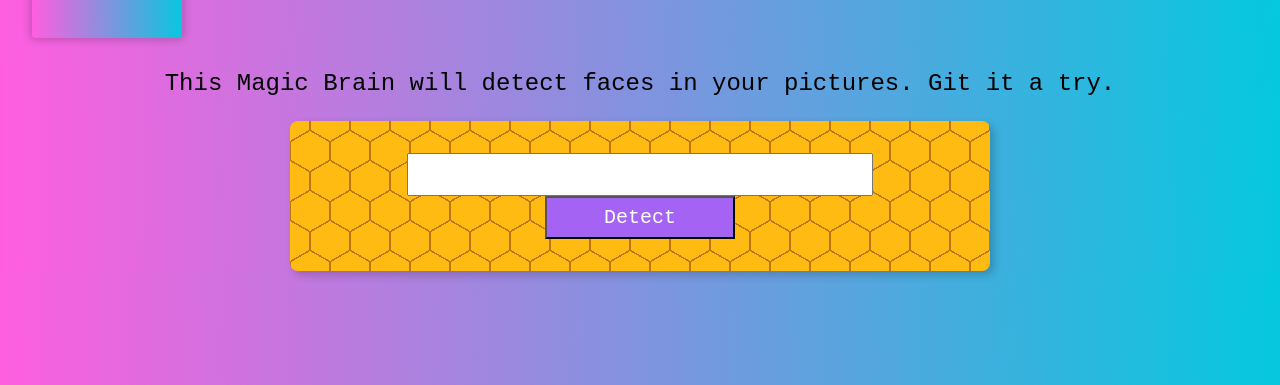
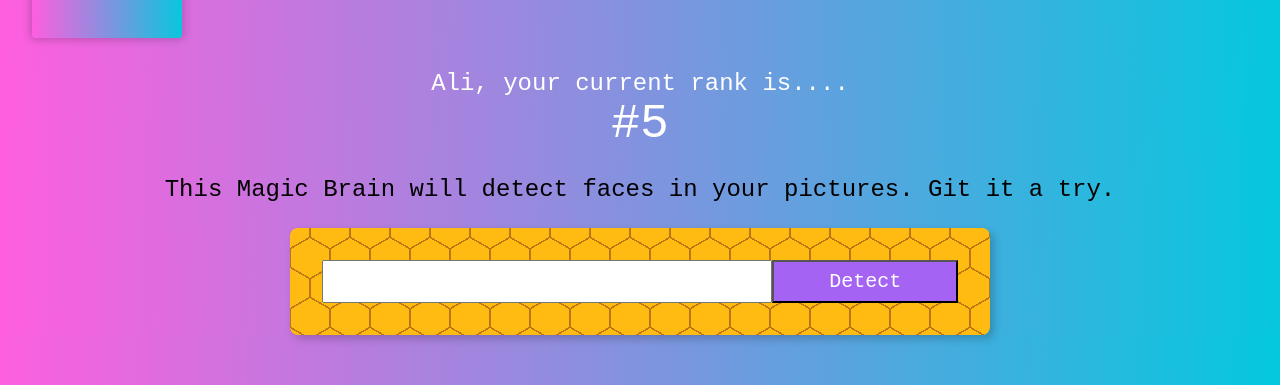
Before and after one commit to aligbillow/Facial-Recognition-app, a React (Create React App) app in the folder my-app/: page / in a window 1280 px wide. Shown: the part 220-605 px from the top of the page. Built offline with nearby package versions, Linux system fonts and the light colour scheme.

Commit message:
added files

```diff
--- a/my-app/package.json
+++ b/my-app/package.json
@@ -6,9 +6,12 @@
     "@testing-library/jest-dom": "^5.16.5",
     "@testing-library/react": "^13.4.0",
     "@testing-library/user-event": "^13.5.0",
+    "particles-bg": "^2.5.5",
     "react": "^18.2.0",
     "react-dom": "^18.2.0",
+    "react-parallax-tilt": "^1.7.101",
     "react-scripts": "5.0.1",
+    "tachyons": "^4.12.0",
     "web-vitals": "^2.1.4"
   },
   "scripts": {
--- a/my-app/src/App.css
+++ b/my-app/src/App.css
@@ -1,5 +1,19 @@
 .App {
   text-align: center;
+}
+
+.center {
+  display: flex;
+  justify-content: cetner;
+}
+
+.particles {
+  position: fixed;
+  top: 0;
+  right: 0;
+  bottom: 0;
+  left: 0;
+  z-index: -1;
 }
 
 .App-logo {
--- a/my-app/src/App.js
+++ b/my-app/src/App.js
@@ -1,17 +1,26 @@
 import React, { Component } from 'react';
+import ParticlesBg from 'particles-bg';
 import Navigation from './components/navigation/navigation';
 import Logo from './components/Logo/Logo';
 import ImageLinkForm from './components/ImageLinkForm/ImageLinkForm';
+import Rank from './components/Rank/Rank';
+import './App.css';
 
-
-import './App.css';
+// const particlesOptions = {
+//   color= "#ff0000",
+//   num= {200},
+//   type= "circle",
+//   bg= {true}
+// }
 
 class App extends Component {
   render() {
     return (
     <div className="App">
-      <Navigation />
+        {/* <div>...</div> */}
+        <ParticlesBg className="particles" num={150} color='#FFFFFF' type='cobweb' bg={true} />      <Navigation />
       <Logo />
+      <Rank />
       <ImageLinkForm />
       {/* {<FacialRecognition /> } */}
     </div>
--- a/my-app/src/components/Logo/Logo.js
+++ b/my-app/src/components/Logo/Logo.js
@@ -1,5 +1,5 @@
 import React from 'react';
-import ReactDOM from 'react-dom';
+// import ReactDOM from 'react-dom';
 import Tilt from 'react-parallax-tilt';
 import brain from './brain.png';
 import './Logo.css';
--- /dev/null
+++ b/my-app/src/components/Rank/Rank.js
@@ -0,0 +1,17 @@
+import React from 'react';
+
+const Rank = () => {
+    return (
+        <div>
+            <div className='white f3'>
+            {'Ali, your current rank is....'}
+            </div>
+            <div className='white f1'>
+            {'#5'}
+            </div>
+
+        </div>
+    );
+}
+
+export default Rank;
```
Also changed, not shown: 1 other file (tests, documents, lock files or other folders).
